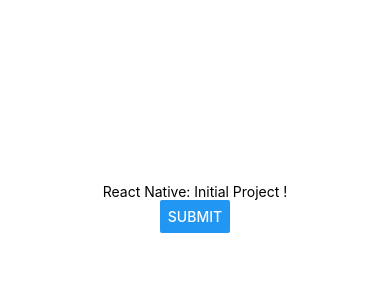
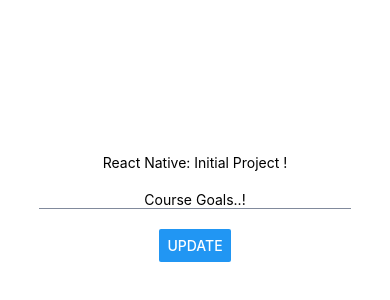
Before and after one commit to zamanshahed/react-native-first-app, a React Native app: screen / in a window 390 px wide. Shown: the part 214-514 px from the top of the page. Built offline with nearby package versions, Linux system fonts and the light colour scheme.

Commit message:
UI-Update: working with textInput and some stylings

```diff
--- a/App.js
+++ b/App.js
@@ -1,6 +1,6 @@
 import { StatusBar } from 'expo-status-bar';
 import React, { useState } from 'react';
-import { StyleSheet, Text, View, Button } from 'react-native';
+import { StyleSheet, Text, View, Button, TextInput } from 'react-native';
 
 export default function App() {
 
@@ -9,7 +9,8 @@
   return (
     <View style={styles.container}>
       <Text>{outputText}</Text>
-      <Button title="Submit" onPress={()=>setOutputText('Binary in my Blood !')} />
+      <TextInput placeholder="Course Goals..!" style={{borderBottomColor: '#1248', borderBottomWidth: 1, margin:20, width:'80%', textAlign:'center'}} />
+      <Button title="UPDATE" onPress={()=>setOutputText('Binary in my Blood !')}/>
       <StatusBar style="auto" />
     </View>
   );
```
